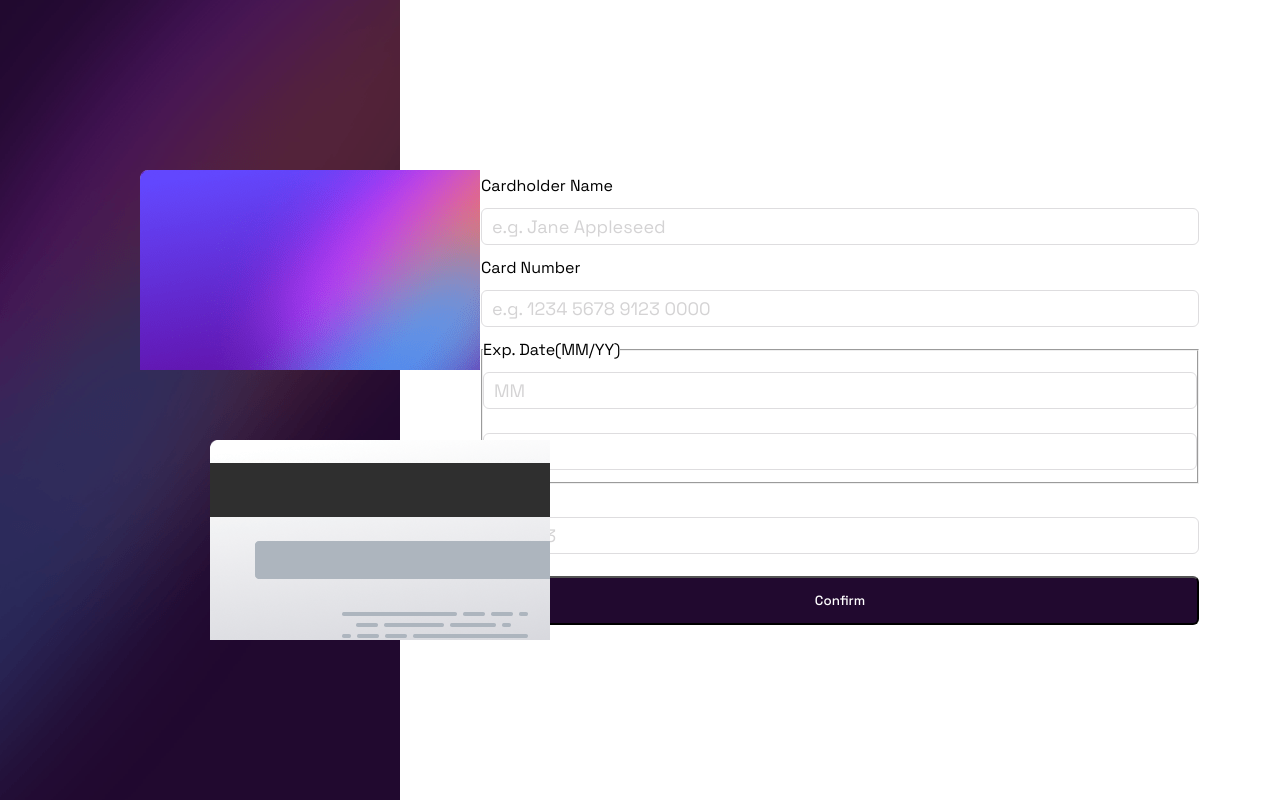
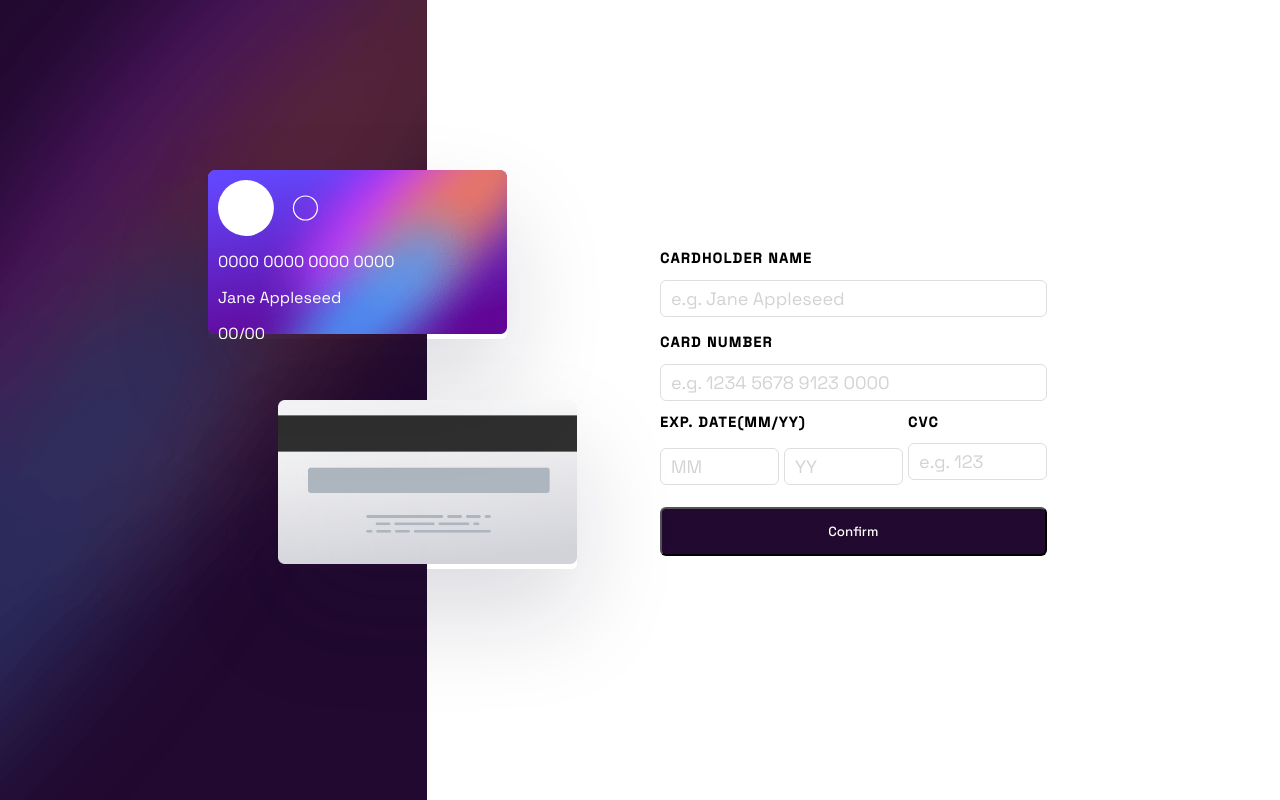
Before and after one commit to dcruz82/frontend-challenges, a plain HTML site: page challenges/interactive-card-details-form/index.html in a window 1280 px wide. Drawn offline with Linux system fonts and the light colour scheme.

Commit message:
refactor: styles for responsive design

```diff
--- a/challenges/interactive-card-details-form/styles.css
+++ b/challenges/interactive-card-details-form/styles.css
@@ -12,15 +12,14 @@
 
 * {
     font-family: 'Space Grotesk', sans-serif;
-    /* border: 1px solid lawngreen; */
+    /* border: 1px solid gray; */
 }
 
 main {
-    max-height: 100vh;
-    max-height: 100svh;
+    min-height: 100vh;
+    min-height: 100svh;
     display: grid;
-    grid-template-rows: 26rem minmax(45rem,2fr);
-    row-gap: 5rem;
+    grid-auto-rows: minmax(20rem, 1fr) minmax(45rem, 2.5fr);
 }
 
 .card-container {
@@ -30,46 +29,60 @@ main {
 
 .front-card, .back-card {
     position: absolute;
-    width: 30rem;
-    height: 17rem;
+    width: calc(100% - 30%);
+    /* min-width: 25rem; */
+    height: fit-content;
+    background-color: transparent;
+    /* max-height: 15rem; */
+    border-radius: 0.5rem;
+    box-shadow: rgba(17, 12, 46, 0.15) 0px 48px 100px 0px;
     overflow: hidden;
 }
 
+.front-card img, .back-card img {
+    object-fit: cover;
+    width: 100%;
+}
+
 .front-card{
-    background: center/100% 100% no-repeat url(./assets/bg-card-front.png);
-    left: 1.5rem;
-    bottom: -3.4rem;
+    right: 6rem;
+    top: 11rem;
     z-index: 1;
 }
 
 .card-content {
-    padding: 1.5rem;
+    position: absolute;
     display: grid;
-    row-gap: 2rem;
+    top: 0;
+    padding: 1rem;
+    row-gap: 1.5rem;
     color: var(--white);
-    /* grid-template-columns: auto; */
 }
 
-/* <row-start> / <column-start> / <row-end> / <column-end */
+.card-content img {
+    width: 10rem;
+}
+
 .back-card {
-    background: center/100% 100% no-repeat url(./assets/bg-card-back.png);
     top: 3rem;
     right: 1.8rem;
 }
 
-.form-container{
-    padding: 0.5rem;
+.form-container {
+    display: flex;
+    align-items: start;
+    justify-content: center;
 }
 
-.form-card, .form-field {
+.form, .form-field {
     font-size: 1.8rem;
 }
 
-.form-card{
+.form{
     padding: 3rem 2rem;
 }
 
-.form-card label {
+.form label, .form fieldset legend {
     font-size: 1.4rem;
     text-transform: uppercase;
     margin-bottom: 0.5rem;
@@ -77,8 +90,16 @@ main {
     letter-spacing: 0.15rem;
 }
 
-.form-card .card-data {
+.form .card-data {
     display: flex;
+    column-gap: 0.5rem;
+}
+
+.card-data fieldset{
+    display: flex;
+    column-gap: 0.5rem;
+    flex-direction: row;
+    border: none;
 }
 
 .form-field {
@@ -109,46 +130,48 @@ main {
     color: var(--white);
 }
 
-@media screen and (min-width: 500px) {
+@media screen and (min-width: 530px) {
+    :root {
+        --width-main: 23rem;
+    }
     main {
+        grid-template-columns: minmax(var(--width-main), 1fr) 2fr;
+        grid-template-rows: auto;
         gap: 0;
-        grid-template-columns: 40rem minmax(50rem, 2fr);
-        grid-template-rows: 1fr;
     }
 
     .card-container {
         min-height: 100vh;
         min-height: 100svh;
-        max-height: 100vh;
-        max-height: 100svh;
     }
 
     .front-card, .back-card {
-        width: 34rem;
-        height: 20rem;
+        /* max-width: 35rem; */
+        width: calc(100% - (35 * 100/ 100));
+        min-width: 28rem;
+        /* height: calc(100% / 4.7); */
+        object-fit: cover;
+        /* height: 19.4rem; */
     }
 
     .front-card {
-        inset: unset;
         top: 17rem;
-        left: 14rem;
+        right: -8rem;
     }
 
     .back-card {
-        inset: unset;
         right: -15rem;
-        bottom: 16rem;
+        top: 40rem;
     }
 
-    .form-container{
-        display: grid;
-        place-items: center;
+    .form-container {
+        align-items: center;
+    }
+    .form {
+        min-width: none;
+        width: 50%;
+        /* margin: 0 auto; */
 
     }
 
-    .form-card {
-        width: 50%;
-        /* margin: 0 auto; */
-    }
-
 }
```
